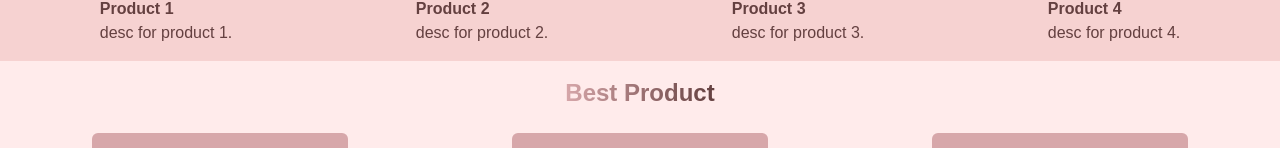
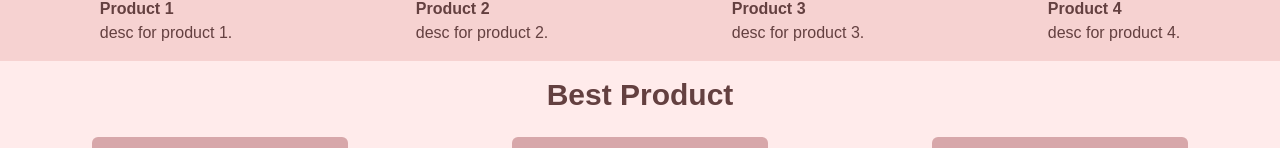
Before and after one commit to ainunnfh/glowskin-app, a Next.js app: page / in a window 1280 px wide. Shown: the part 1247-1395 px from the top of the page. Built offline with nearby package versions, Linux system fonts and the light colour scheme.

Commit message:
💄best product: change font color and size

```diff
--- a/src/app/components/BestProduct.tsx
+++ b/src/app/components/BestProduct.tsx
@@ -4,9 +4,7 @@ import BestProductCard from "./BestProductCard";
 const BestProduct = () => {
   return (
     <div className="flex flex-col justify-center items-center p-4 bg-[#ffebeb] gap-3">
-      <h1 className="text-2xl font-bold mb-3 bg-gradient-to-r from-[#d7a7aa] to-[#644040] text-transparent bg-clip-text">
-        Best Product
-      </h1>
+      <h1 className="text-3xl font-bold mb-3 text-[#644040]">Best Product</h1>
 
       <div className="flex flex-col gap-3 md:flex-row md:justify-around w-full">
         <BestProductCard image="best-product-1.png" title="Best Product 1" />
```
